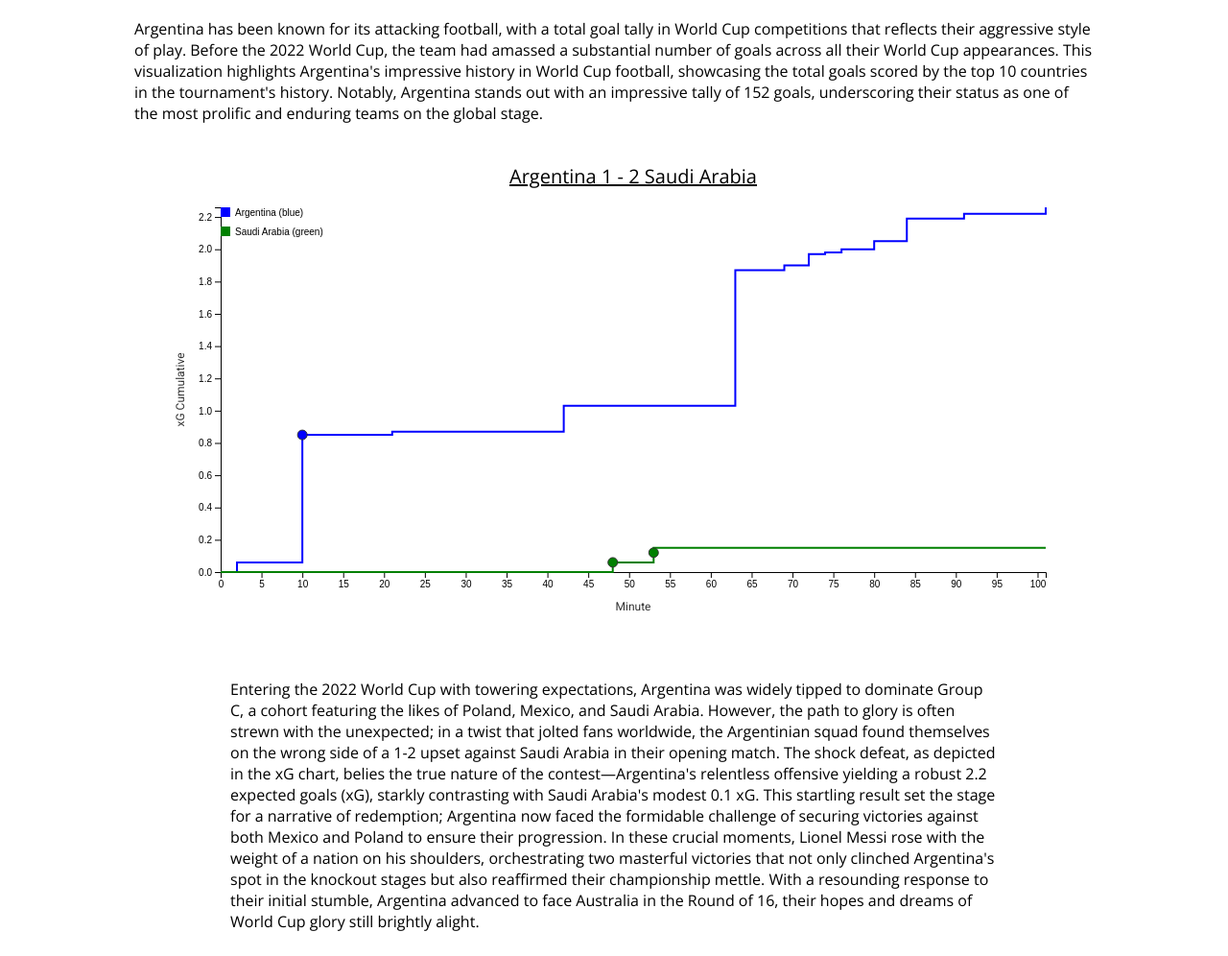
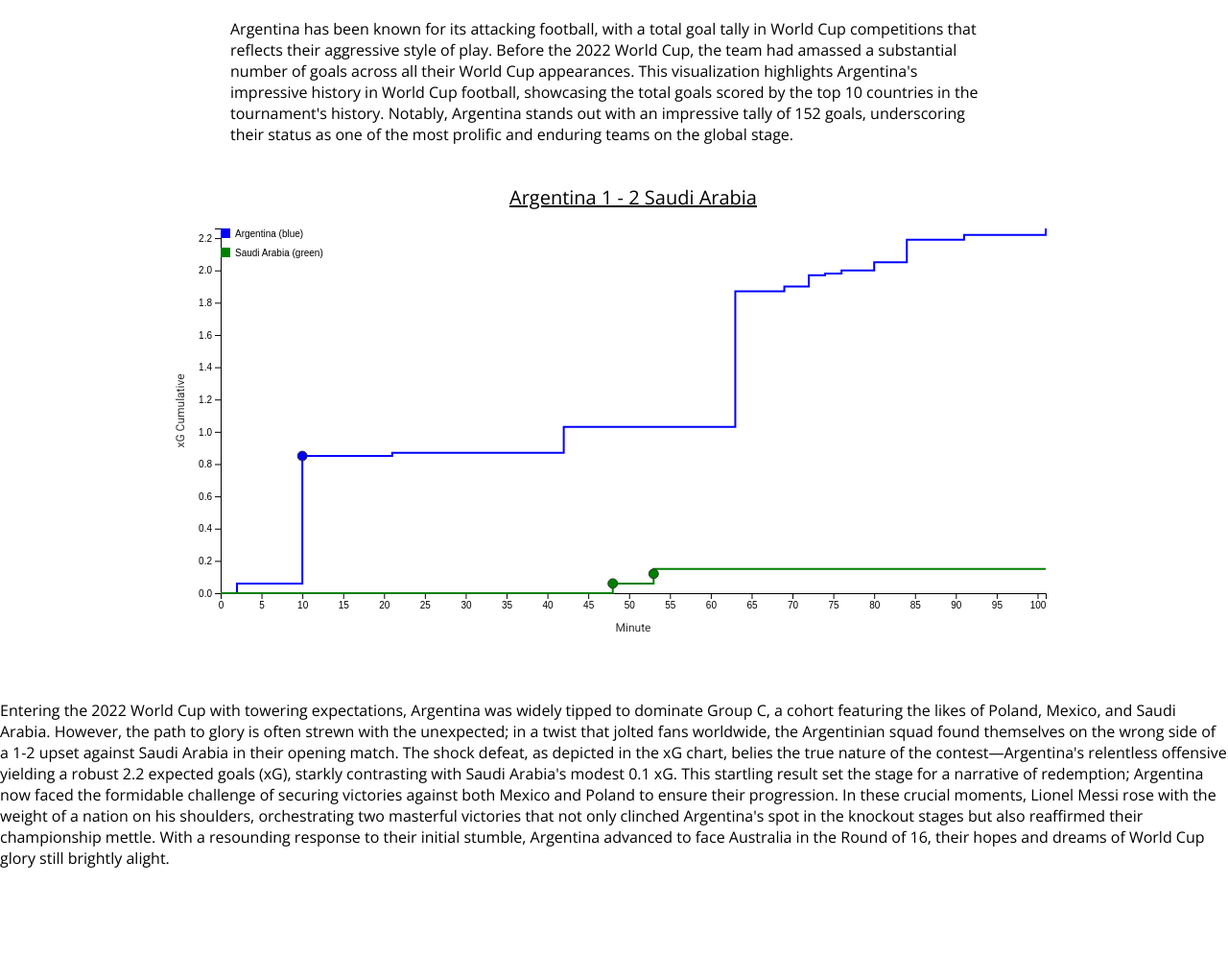
Before and after one commit to adityaarun2/argentina-wc2022-journey, a plain HTML site: page index.html in a window 1280 px wide. Shown: the part 1764-2760 px from the top of the page at 96% size. After the commit the page ends 2693 px from the top, so only its background shows below. Drawn offline with nearby package versions, Linux system fonts and the light colour scheme.

Commit message:
Update style.css

```diff
--- a/style.css
+++ b/style.css
@@ -56,7 +56,7 @@
 #context-text {
   margin: 1px;
   text-align: left;
-  max-width: 1000px;
+  max-width: 800px;
 }
 
 
@@ -97,9 +97,3 @@
     font-size: 10px;
     font-family: 'Roboto', sans-serif;
 }
-
-#match-narrative {
-    margin: 0.5px;
-    text-align: left;
-    max-width: 800px;
-}
```
